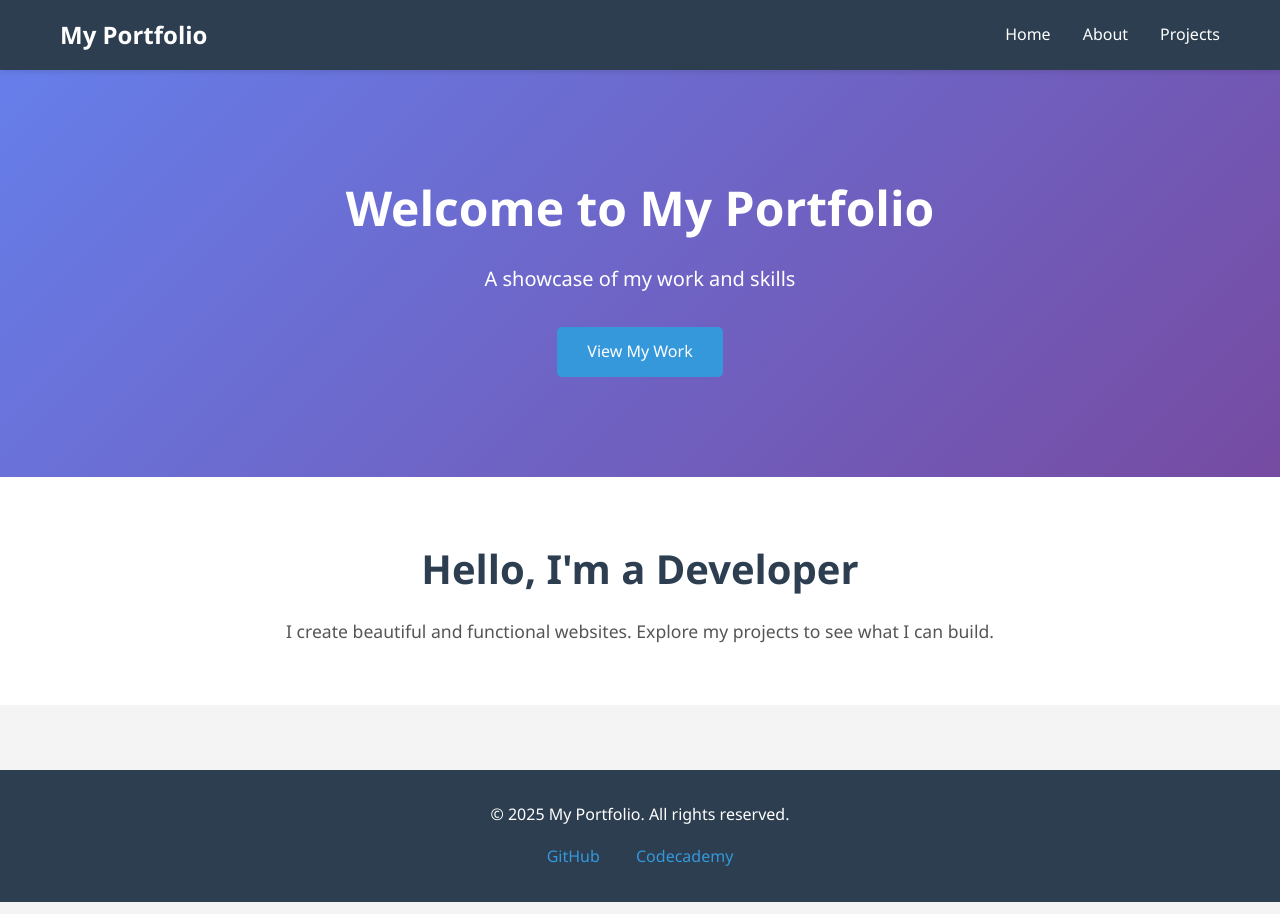
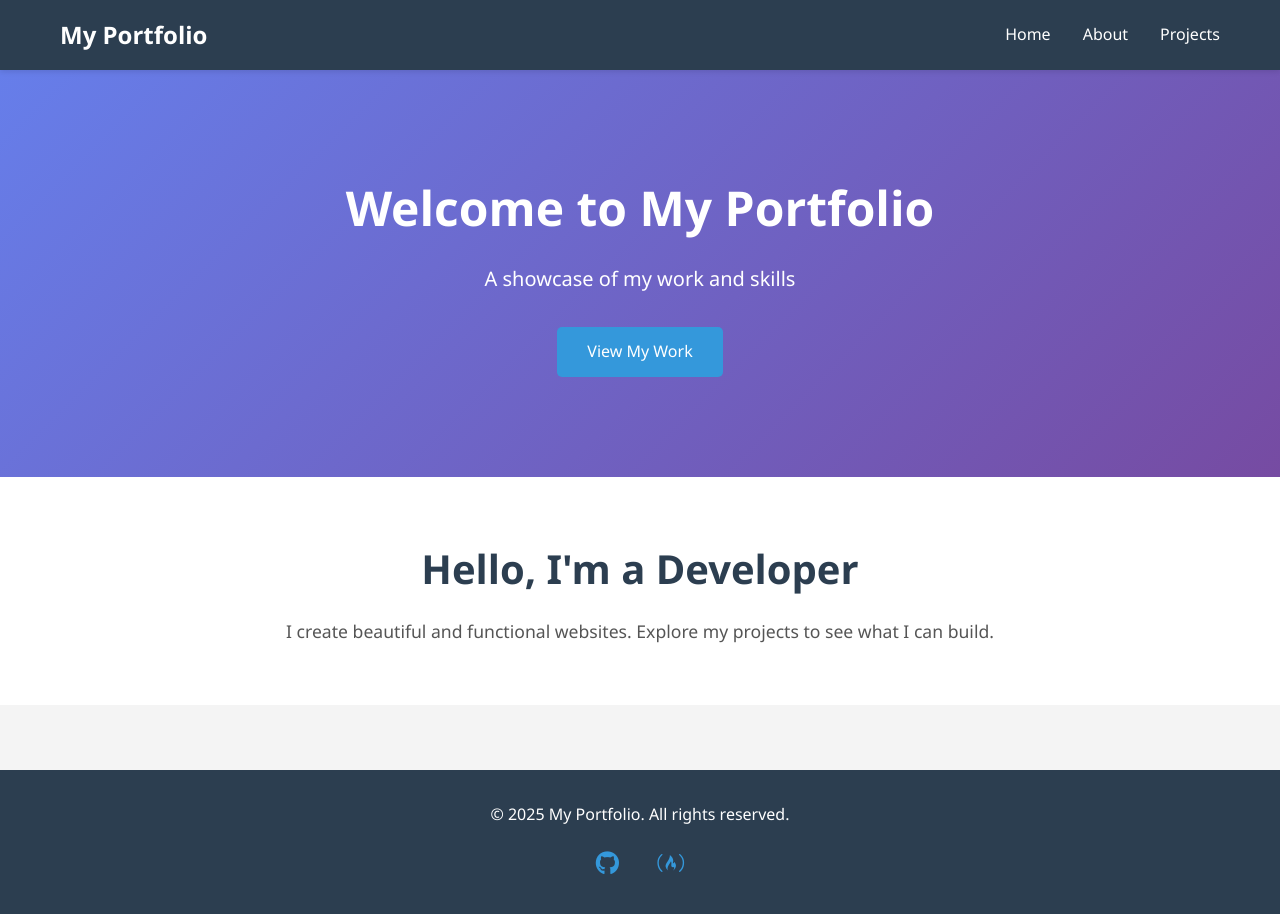
Before and after one commit to alialiyev-git/InfoSys, a Jekyll site: the page built from index.md, in a window 1280 px wide. Built offline with Jekyll 4.4.1, drawn with Linux system fonts in a browser that asks for light colours.

Commit message:
Replace text links with Font Awesome icons for GitHub and Codecademy profiles

```diff
--- a/_includes/footer.html
+++ b/_includes/footer.html
@@ -2,8 +2,12 @@
   <div class="footer-content">
     <p>&copy; {{ site.time | date: "%Y" }} {{ site.title | default: "My Portfolio" }}. All rights reserved.</p>
     <div class="social-links">
-      <a href="https://github.com/alialiyev-git" target="_blank" rel="noopener noreferrer">GitHub</a>
-      <a href="https://www.codecademy.com/profiles/Aliyevali14" target="_blank" rel="noopener noreferrer">Codecademy</a>
+      <a href="https://github.com/alialiyev-git" target="_blank" rel="noopener noreferrer" aria-label="GitHub Profile">
+        <i class="fab fa-github"></i>
+      </a>
+      <a href="https://www.codecademy.com/profiles/Aliyevali14" target="_blank" rel="noopener noreferrer" aria-label="Codecademy Profile">
+        <i class="fab fa-free-code-camp"></i>
+      </a>
     </div>
   </div>
 </footer>
--- a/_includes/head.html
+++ b/_includes/head.html
@@ -3,4 +3,5 @@
   <meta name="viewport" content="width=device-width, initial-scale=1.0">
   <title>{{ page.title | default: site.title }}</title>
   <link rel="stylesheet" href="{{ "/css/style.css" | relative_url }}">
+  <link rel="stylesheet" href="https://cdnjs.cloudflare.com/ajax/libs/font-awesome/6.0.0/css/all.min.css">
 </head>
--- a/css/style.css
+++ b/css/style.css
@@ -262,6 +262,7 @@ footer {
     text-decoration: none;
     margin: 0 1rem;
     transition: color 0.3s ease;
+    font-size: 1.5rem;
 }
 
 .social-links a:hover {
```
